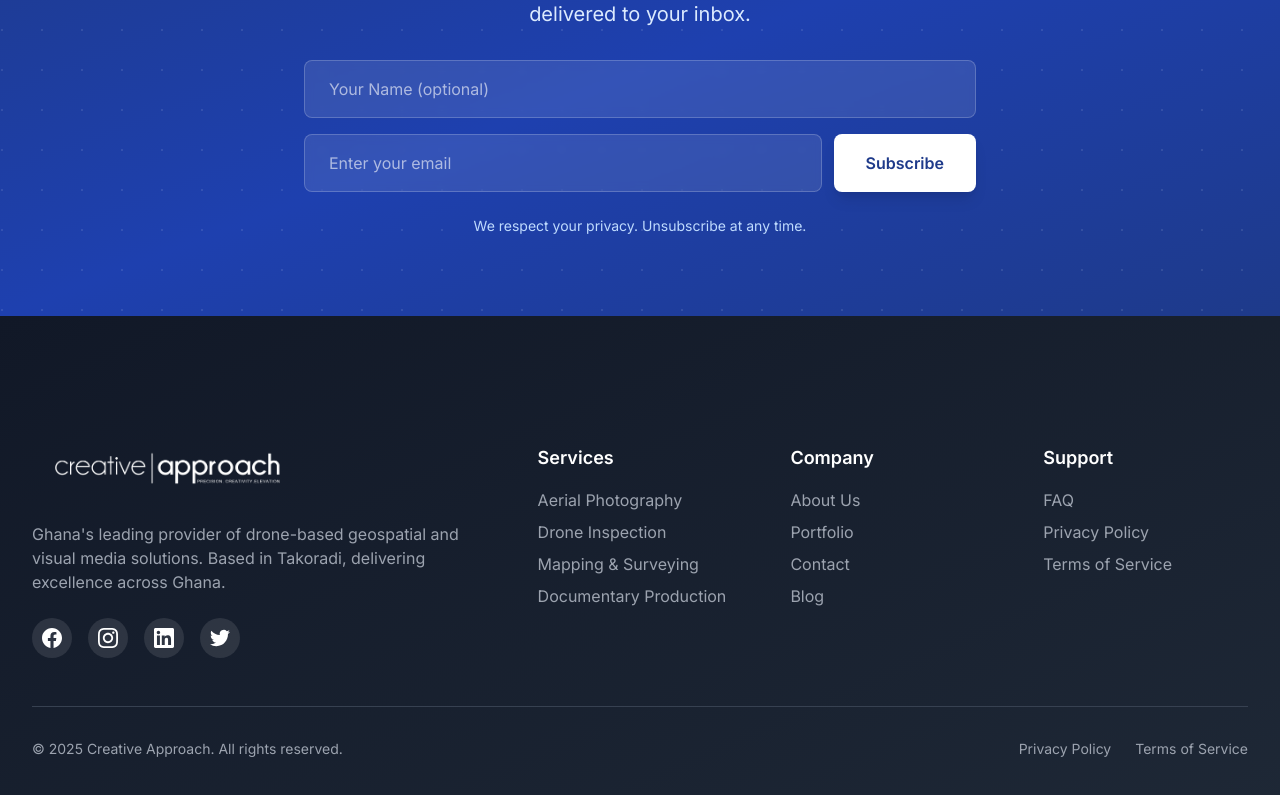
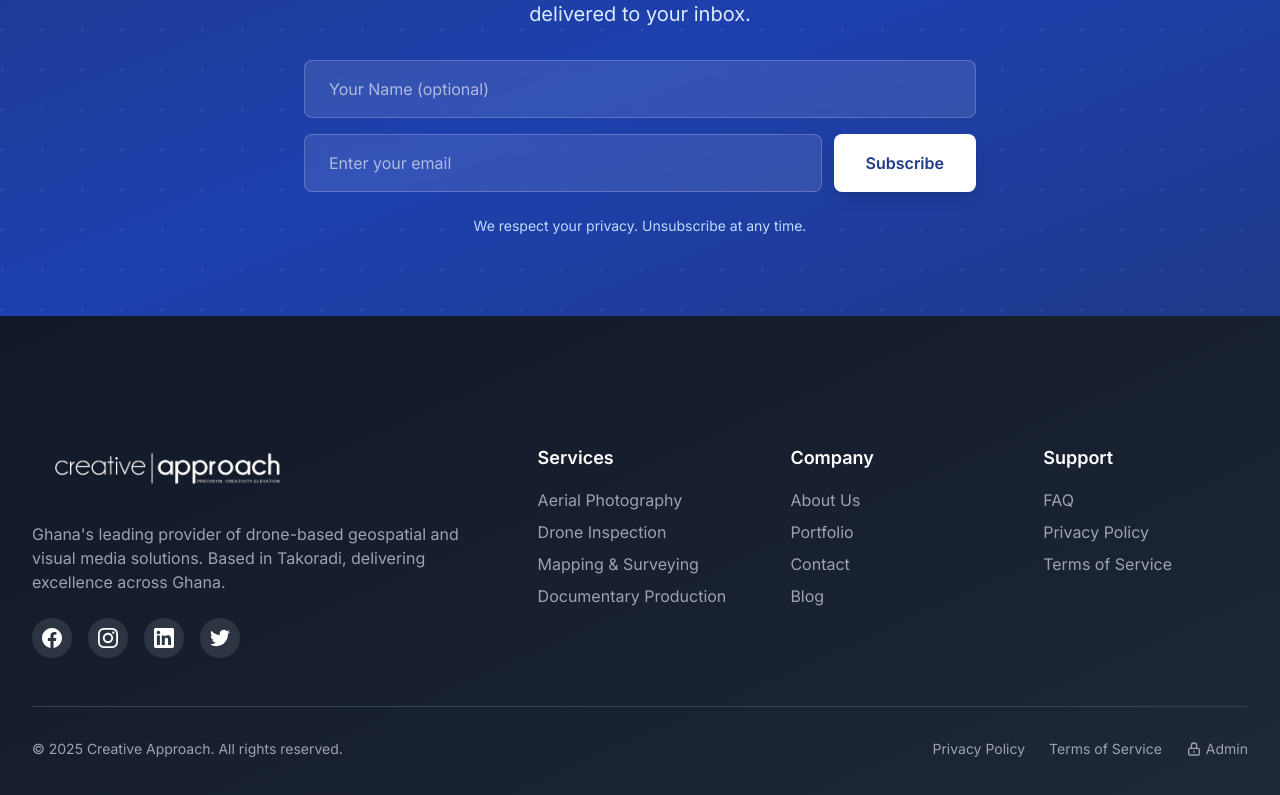
Before and after one commit to FyliaCare/Creative-Approach, a React (Vite) app: page / in a window 1280 px wide. Shown: the part 6125-6920 px from the top of the page. Built offline with nearby package versions, Linux system fonts and the light colour scheme; no server answers; the HTML template or start-up script is replaced by a standard one.

Commit message:
Add admin login button to footer menu

```diff
--- a/src/components/Footer.jsx
+++ b/src/components/Footer.jsx
@@ -93,13 +93,34 @@ export default function Footer() {
           <p className="text-gray-400 text-sm">
             &copy; {currentYear} Creative Approach. All rights reserved.
           </p>
-          <div className="flex space-x-6 mt-4 md:mt-0">
+          <div className="flex space-x-6 mt-4 md:mt-0 items-center">
             <Link to="/" className="text-gray-400 hover:text-white text-sm transition-colors">
               Privacy Policy
             </Link>
             <Link to="/" className="text-gray-400 hover:text-white text-sm transition-colors">
               Terms of Service
             </Link>
+            <a
+              href="https://creative-approach-admin.onrender.com"
+              target="_blank"
+              rel="noopener noreferrer"
+              className="flex items-center space-x-1 text-gray-400 hover:text-blue-400 text-sm transition-colors group"
+            >
+              <svg
+                className="w-4 h-4 group-hover:scale-110 transition-transform"
+                fill="none"
+                stroke="currentColor"
+                viewBox="0 0 24 24"
+              >
+                <path
+                  strokeLinecap="round"
+                  strokeLinejoin="round"
+                  strokeWidth={2}
+                  d="M12 15v2m-6 4h12a2 2 0 002-2v-6a2 2 0 00-2-2H6a2 2 0 00-2 2v6a2 2 0 002 2zm10-10V7a4 4 0 00-8 0v4h8z"
+                />
+              </svg>
+              <span>Admin</span>
+            </a>
           </div>
         </div>
       </div>
```
